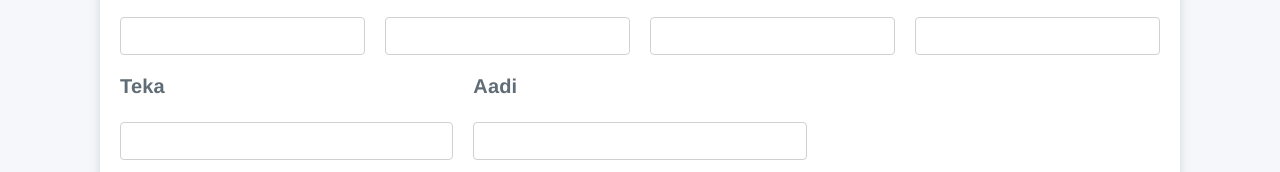
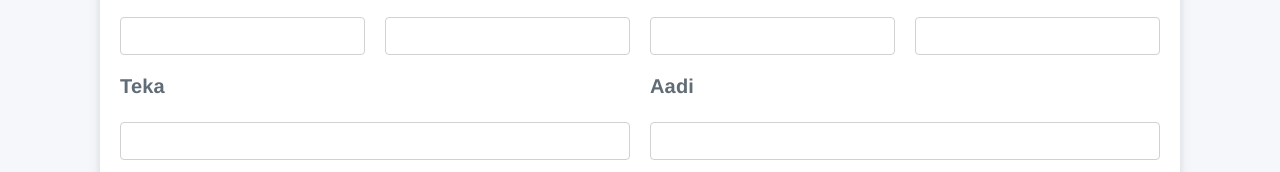
Before and after one commit to munavvard2/imarat-centring, a plain HTML site: page index.html in a window 1280 px wide. Shown: the part 415-587 px from the top of the page. Drawn offline with nearby package versions, Linux system fonts and the light colour scheme.

Commit message:
teka aadi set

```diff
--- a/index.html
+++ b/index.html
@@ -3389,11 +3389,11 @@
                                 </div>
                             </div>
                             <div class="row">
-                                <div class="column column-33">
+                                <div class="column">
                                     <div class="input number"><label for="teka">Teka</label><input type="number"
                                             name="teka" class="text-right" id="teka"></div>
                                 </div>
-                                <div class="column column-33">
+                                <div class="column">
                                     <div class="input number"><label for="aadi">Aadi</label><input type="number"
                                             name="aadi" class="text-right" id="aadi"></div>
                                 </div>
```
